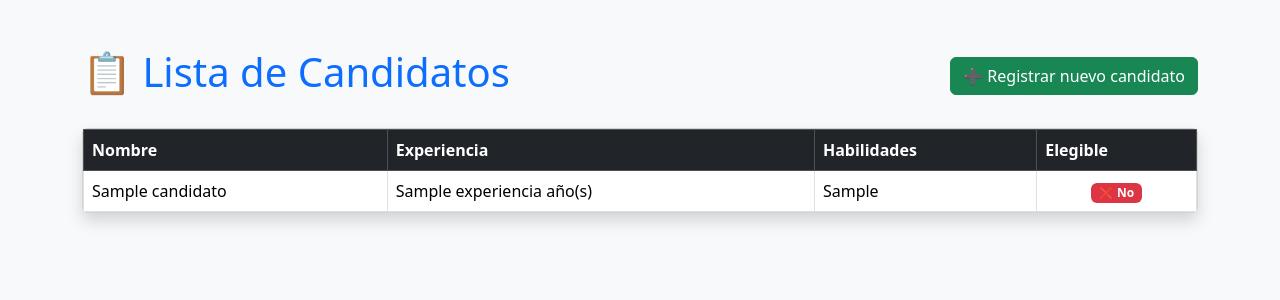
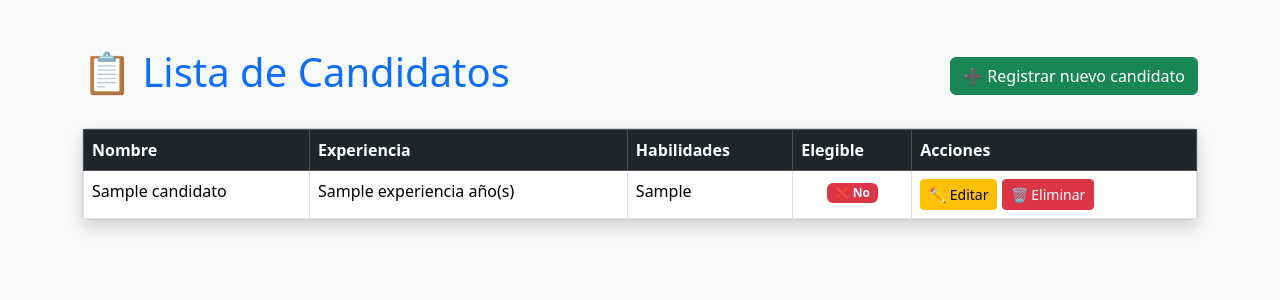
Before and after one commit to GabrielPanta/EvaluadorRRHH, a Django app: template evaluador/templates/evaluador/index.html in a window 1280 px wide. Shown: the top 300 px of the page. Run offline with Django 4.2, Linux system fonts and the light colour scheme; the template is opened without the code that fills it: most values are stand-ins (such as "Sample title", 1, 10 or a date in 2020).

Commit message:
se agregó botones eliminar y editar

```diff
--- a/evaluador/templates/evaluador/formulario.html
+++ b/evaluador/templates/evaluador/formulario.html
@@ -71,7 +71,9 @@
                             <!-- Botones -->
                             <div class="d-flex justify-content-end">
                                 <a href="/" class="btn btn-secondary me-2"><i class="bi bi-arrow-left-circle"></i> Volver</a>
-                                <button type="submit" class="btn btn-success"><i class="bi bi-save"></i> Guardar</button>
+                                <button type="submit" class="btn btn-primary">
+                                    {% if editar %} ✏️ Guardar Cambios {% else %} 💾 Guardar {% endif %}
+                                </button>
                             </div>
                         </form>
                     </div>
--- a/evaluador/templates/evaluador/index.html
+++ b/evaluador/templates/evaluador/index.html
@@ -23,6 +23,7 @@
                             <th>Experiencia</th>
                             <th>Habilidades</th>
                             <th>Elegible</th>
+                            <th>Acciones</th>
                         </tr>
                     </thead>
                     <tbody>
@@ -33,11 +34,17 @@
                             <td>{{ candidato.lista_habilidades|join:", " }}</td>
                             <td class="text-center">
                                 {% if elegible %}
-                                    <span class="badge bg-success">✅ Sí</span>
+                                <span class="badge bg-success">✅ Sí</span>
                                 {% else %}
-                                    <span class="badge bg-danger">❌ No</span>
+                                <span class="badge bg-danger">❌ No</span>
                                 {% endif %}
                             </td>
+                            <td>
+                                <a href="{% url 'editar_candidato' candidato.id %}" class="btn btn-sm btn-warning">✏️ Editar</a>
+                                <a href="{% url 'eliminar_candidato' candidato.id %}" class="btn btn-sm btn-danger"
+                                    onclick="return confirm('¿Estás seguro de eliminar este candidato?');">🗑️ Eliminar</a>
+                            </td>
+
                         </tr>
                         {% empty %}
                         <tr>
--- a/evaluador_rrhh_django/urls.py
+++ b/evaluador_rrhh_django/urls.py
@@ -6,4 +6,6 @@ urlpatterns = [
     path('admin/', admin.site.urls),
     path('', views.index, name='index'),
     path('nuevo/', views.agregar_candidato, name='nuevo_candidato'),
+    path('editar/<int:id>/', views.editar_candidato, name='editar_candidato'),
+    path('eliminar/<int:id>/', views.eliminar_candidato, name='eliminar_candidato'),
 ]
```
Also changed, not shown: evaluador/views.py (+19 -0 lines), db.sqlite3.
